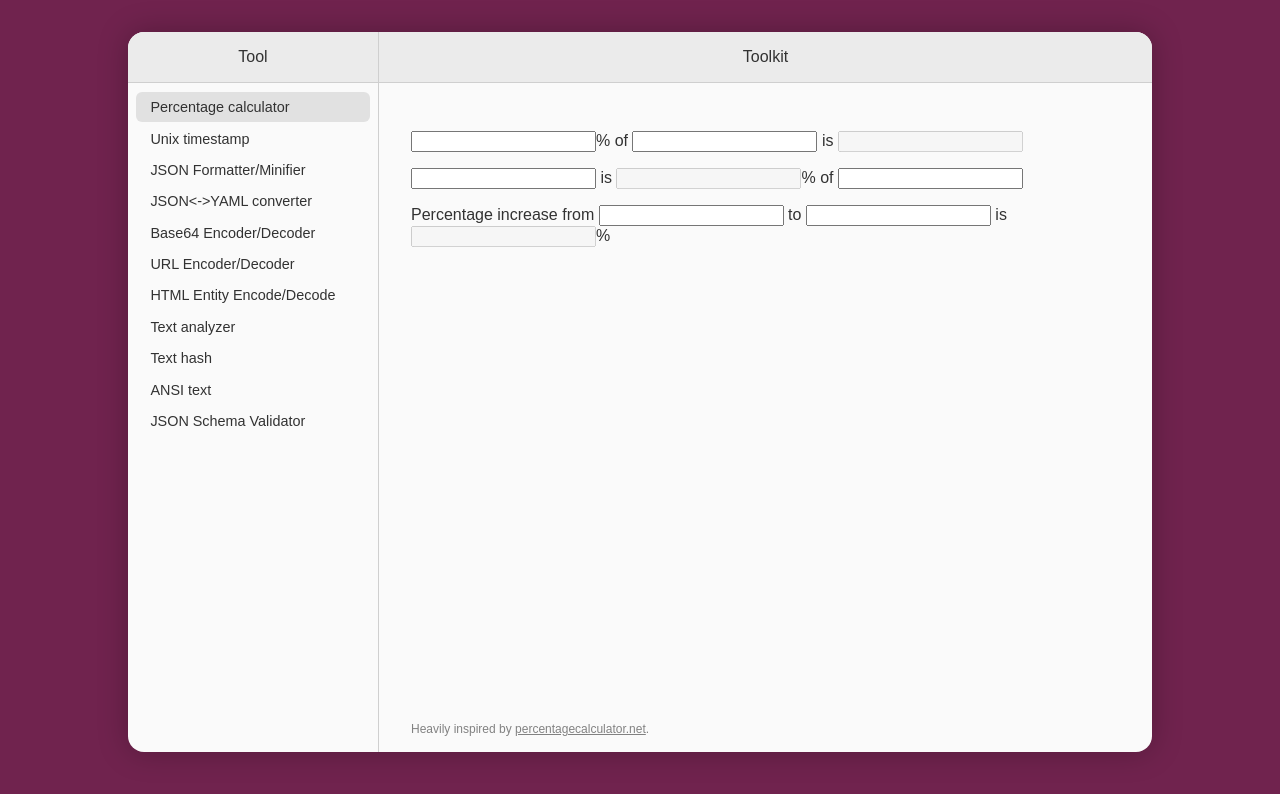
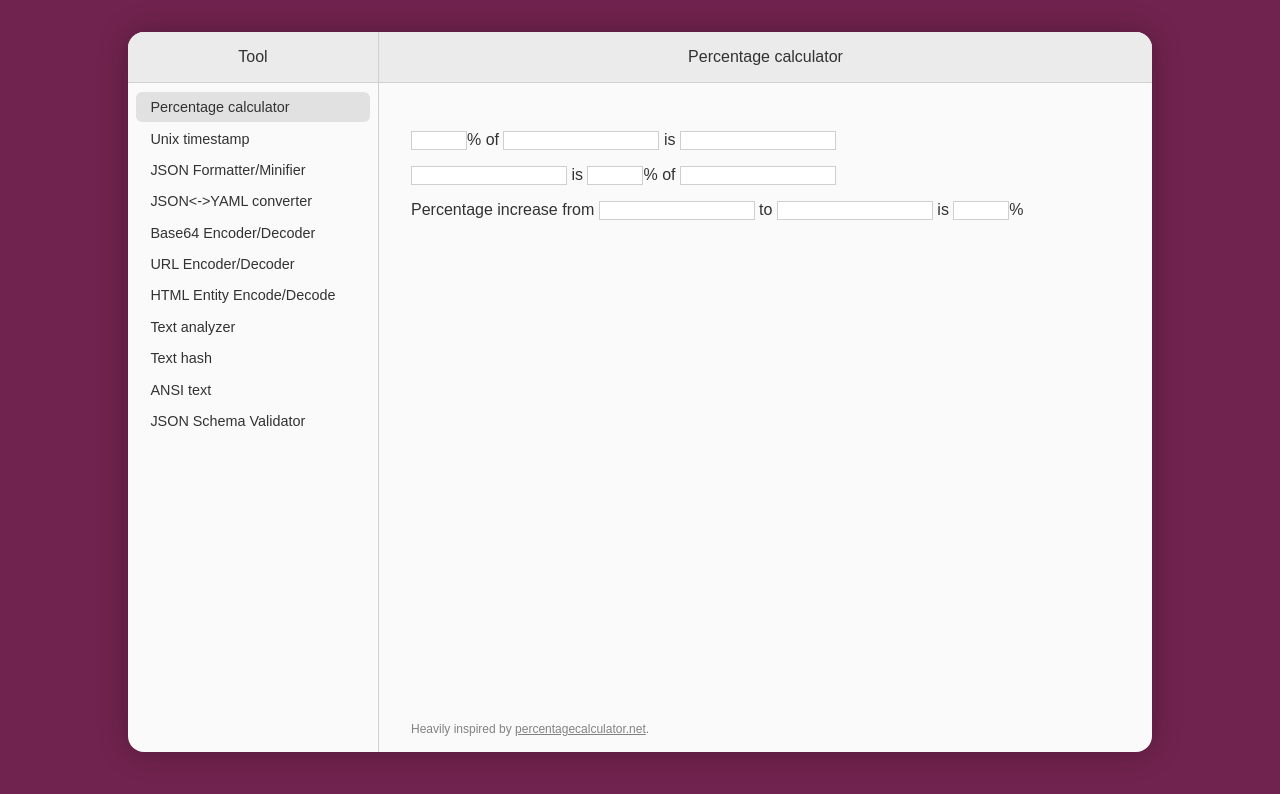
Before and after one commit to eliandoran/toolkit, a SvelteKit app: page /percentage-calculator in a window 1280 px wide. Shown: the top 794 px of the page. Built offline with nearby package versions, Linux system fonts and the light colour scheme.

Commit message:
percentage-calculator: Improve layout slightly

```diff
--- a/src/routes/percentage-calculator/+page.svelte
+++ b/src/routes/percentage-calculator/+page.svelte
@@ -5,7 +5,7 @@
 	import ValueFromPercentage from "./value-from-percentage.svelte";
 </script>
 
-<Tool>
+<Tool title="Percentage calculator">
 
     <section>
         <ValueFromPercentage />
@@ -31,4 +31,12 @@
         margin: 1em 0;
     }
 
+    :global(input) {
+        width: 150px;
+    }
+
+    :global(input.percentage) {
+        width: 50px;
+    }
+
 </style>
--- a/src/routes/percentage-calculator/percentage-difference.svelte
+++ b/src/routes/percentage-calculator/percentage-difference.svelte
@@ -17,4 +17,4 @@ Percentage increase from
 to
 <input type="number" bind:value={secondNumber} />
 is
-<input type="text" bind:value={percentage} disabled />%
+<input type="text" class="percentage" bind:value={percentage} disabled />%
--- a/src/routes/percentage-calculator/percentage-of-value.svelte
+++ b/src/routes/percentage-calculator/percentage-of-value.svelte
@@ -14,6 +14,6 @@
 
 <input type="number" bind:value={firstValue} />
 is
-<input type="text" bind:value={percentage} disabled />%
+<input type="text" class="percentage" bind:value={percentage} disabled />%
 of
 <input type="number" bind:value={secondValue} />
--- a/src/routes/percentage-calculator/value-from-percentage.svelte
+++ b/src/routes/percentage-calculator/value-from-percentage.svelte
@@ -12,6 +12,6 @@
     }
 </script>
 
-<input type="number" bind:value={percentage} />% of
+<input type="number" class="percentage" bind:value={percentage} />% of
 <input type="number" bind:value={value} /> is
 <input type="text" bind:value={result} disabled />
--- a/static/style.css
+++ b/static/style.css
@@ -80,6 +80,12 @@ textarea {
     border-radius: 0;
 }
 
+input {
+    background-color: var(--content-background-color);
+    color: var(--text-color);
+    border: 1px solid var(--border-color);
+}
+
 .nav ul {
     list-style-type: none;
     margin: 0;
```
